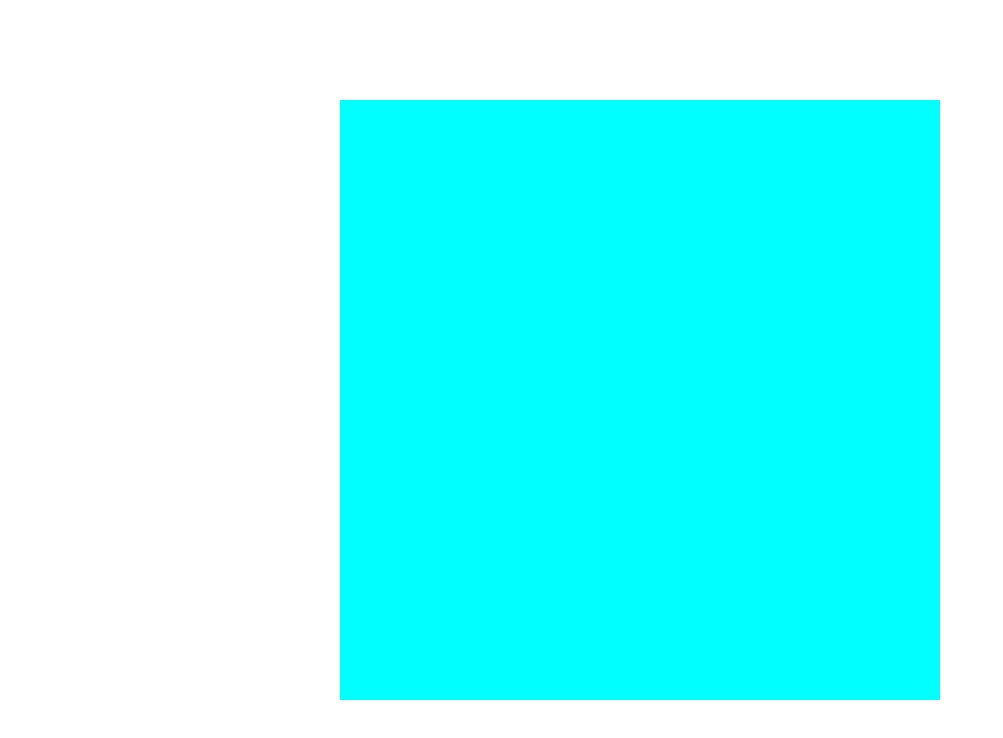
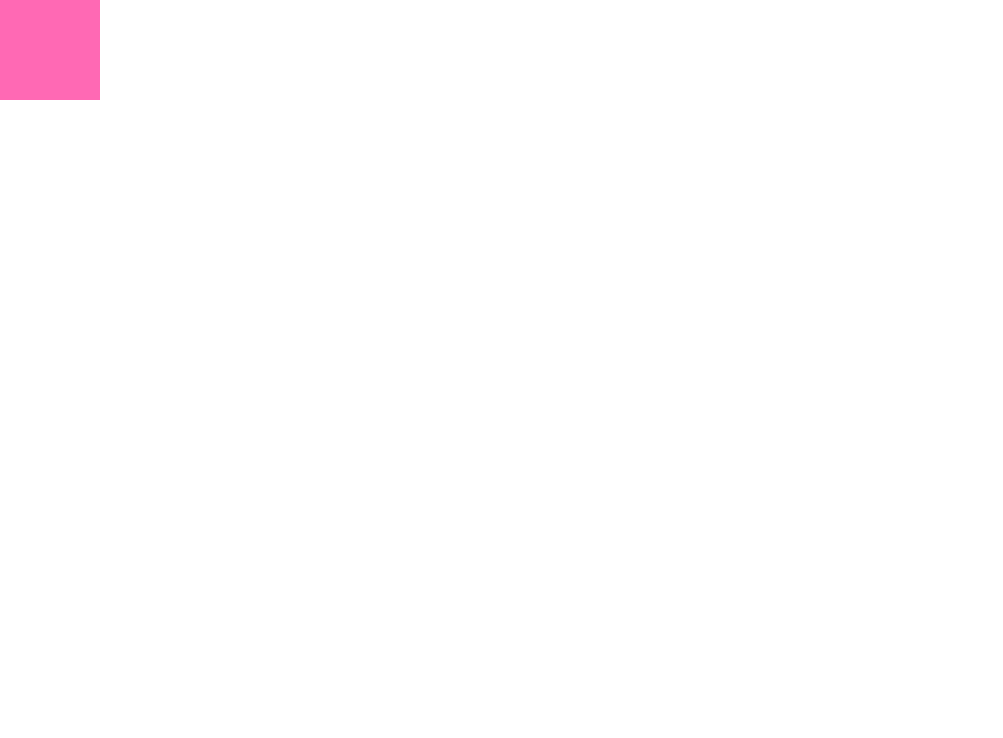
Before and after one commit to yeeun05/position, a plain HTML site: page index.html in a window 1280 px wide. Shown: the whole page, without its empty margins (0-1003 px from the left). Drawn offline with Linux system fonts and the light colour scheme.

```diff
--- a/scss/style.scss
+++ b/scss/style.scss
@@ -2,12 +2,8 @@
 @import "reset";
 
 article {
-   width:  600px;
-   height: 600px;
-   background: aqua;
+   width: 100px;
+   height: 100px;
+   background: hotpink;
    position: absolute;
-   top:50%;
-   left: 50%;
-   margin-top: -300px;
-   margin-left: -300px;
 }
```
Also changed, not shown: css/style.css, 1 other file.
